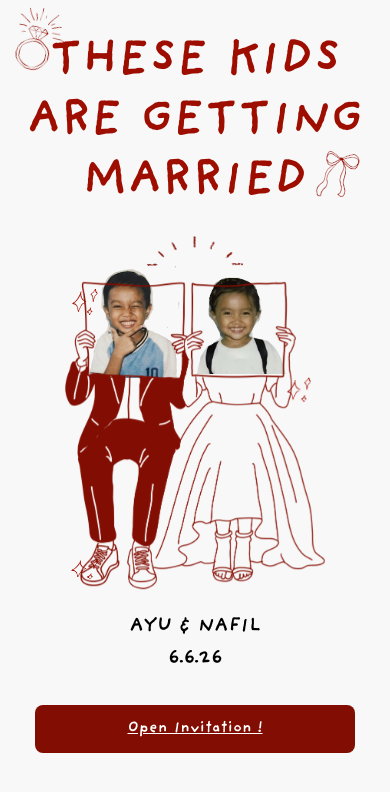
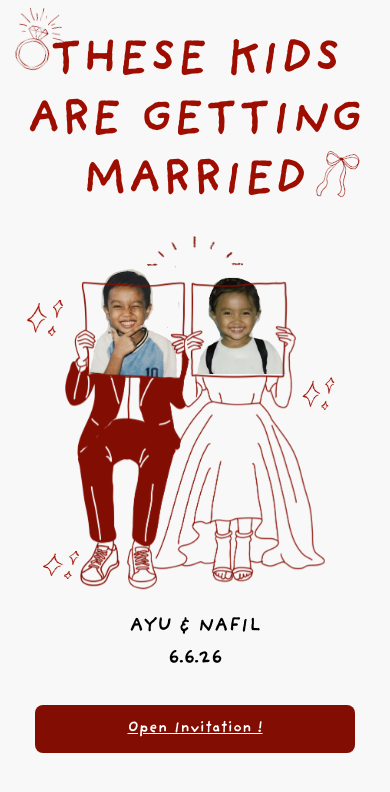
Before and after one commit to fajar035/fe-nafil-kawin, a React (Vite) app: page /open-invitation in a window 390 px wide. Shown: the top 792 px of the page. Built offline with nearby package versions, Linux system fonts and the light colour scheme.

Commit message:
fix responsesive open-invitation

```diff
--- a/src/pages/open_invitation.js/index.jsx
+++ b/src/pages/open_invitation.js/index.jsx
@@ -100,21 +100,21 @@
               <img
                 src={Pernik1}
                 alt="pernik1"
-                className="absolute z-10 w-6 top-2 left-2 sm:w-8 animate__animated animate__pulse animate__infinite"
+                className="absolute z-10 w-8 -left-9 top-5 sm:w-10 sm:top-10 animate__animated animate__heartBeat animate__infinite"
               />
 
               {/* DECORATION 2 */}
               <img
                 src={Pernik1}
                 alt="pernik1"
-                className="absolute z-10 w-6 right-3 top-24 sm:w-8 animate__animated animate__wobble animate__infinite"
+                className="absolute z-10 w-8 -right-3 top-24 sm:w-10 animate__animated animate__wobble animate__infinite"
               />
 
               {/* DECORATION 3 */}
               <img
                 src={Pernik1}
                 alt="pernik1"
-                className="absolute z-10 w-6 left-2 bottom-2 sm:w-8 animate__animated animate__rubberBand animate__infinite"
+                className="absolute z-10 w-8 -left-5 bottom-2 sm:w-10 sm:-left-8 animate__animated animate__rubberBand animate__infinite"
               />
             </div>
 
```
